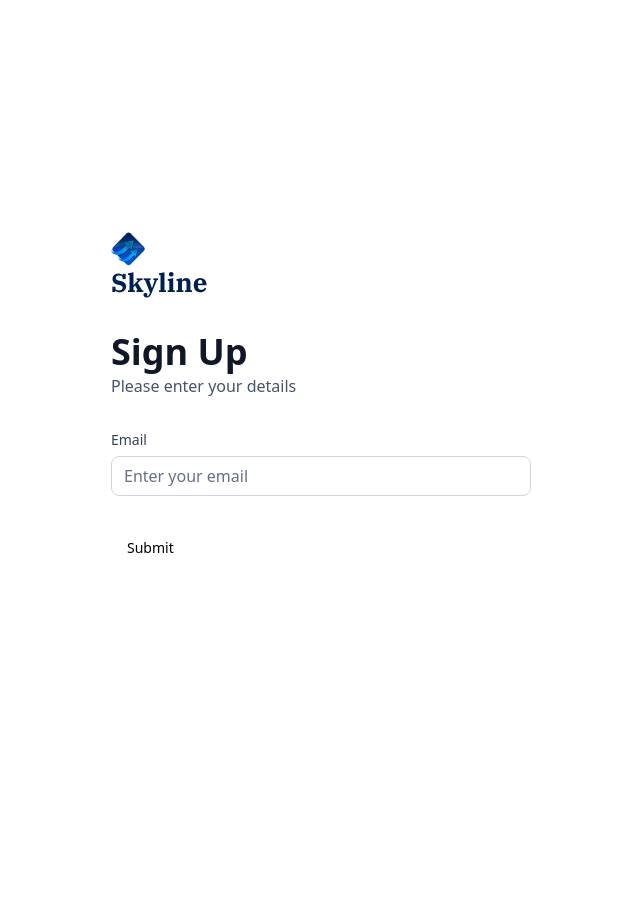
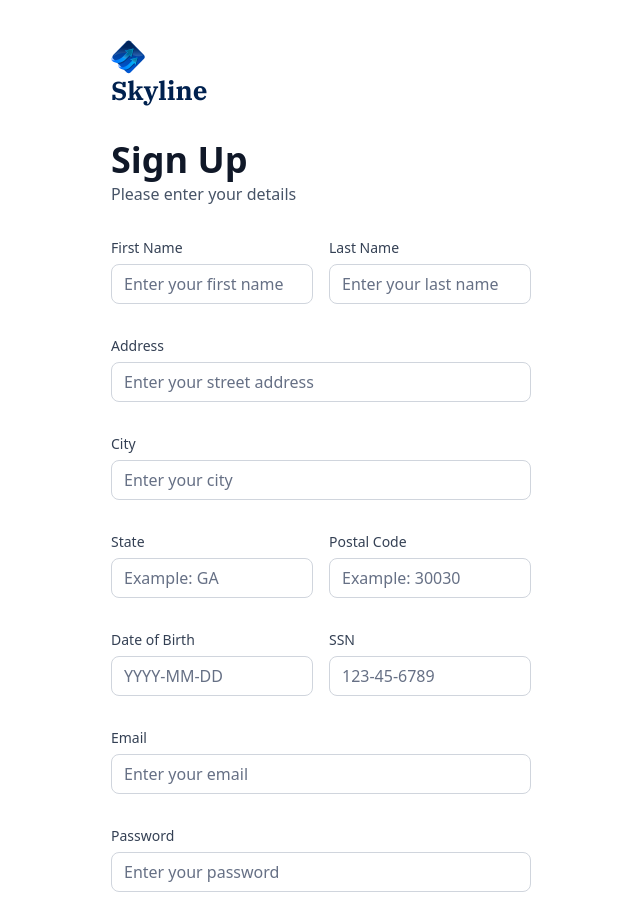
Before and after one commit to kenton/skyline, a Next.js app: page /signup in a window 1280 px wide. Shown: the top 922 px of the page, without its empty margins (319-959 px from the left). Before the commit the page ends 800 px from the top, so only its background shows below. Built offline with nearby package versions, Linux system fonts and the light colour scheme.

Commit message:
Finishes implemenation of auth forms

```diff
--- a/components/AuthForm.tsx
+++ b/components/AuthForm.tsx
@@ -11,23 +11,16 @@
 
 // Imports for building shadcn <Form /> component
 import { Button } from "@/components/ui/button";
-import {
-  Form,
-  FormControl,
-  FormDescription,
-  FormField,
-  FormItem,
-  FormLabel,
-  FormMessage,
-} from "@/components/ui/form";
-import { Input } from "@/components/ui/input";
-
-const formSchema = z.object({
-  email: z.string().email(),
-});
+import { Form } from "@/components/ui/form";
+import CustomInput from "./CustomInput";
+import { authFormSchema } from "@/lib/utils";
+import { Loader2 } from "lucide-react";
 
 const AuthForm = ({ type }: { type: string }) => {
   const [user, setUser] = useState(null);
+  const [isLoading, setIsLoading] = useState(false);
+
+  const formSchema = authFormSchema(type);
 
   // Pasted from https://ui.shadcn.com/docs/components/form
   // 1. Define your form.
@@ -35,6 +28,7 @@
     resolver: zodResolver(formSchema),
     defaultValues: {
       email: "",
+      password: "",
     },
   });
 
@@ -42,7 +36,9 @@
   function onSubmit(values: z.infer<typeof formSchema>) {
     // Do something with the form values.
     // ✅ This will be type-safe and validated.
+    setIsLoading(true);
     console.log(values);
+    setIsLoading(false);
   }
 
   return (
@@ -77,28 +73,108 @@
         <>
           <Form {...form}>
             <form onSubmit={form.handleSubmit(onSubmit)} className="space-y-8">
-              <FormField
+              {type === "sign-up" && (
+                <>
+                  <div className="flex gap-4">
+                    <CustomInput
+                      control={form.control}
+                      name="firstName"
+                      label="First Name"
+                      placeholder="Enter your first name"
+                    />
+                    <CustomInput
+                      control={form.control}
+                      name="lastName"
+                      label="Last Name"
+                      placeholder="Enter your last name"
+                    />
+                  </div>
+                  <CustomInput
+                    control={form.control}
+                    name="address1"
+                    label="Address"
+                    placeholder="Enter your street address"
+                  />
+                  <CustomInput
+                    control={form.control}
+                    name="city"
+                    label="City"
+                    placeholder="Enter your city"
+                  />
+                  <div className="flex gap-4">
+                    <CustomInput
+                      control={form.control}
+                      name="state"
+                      label="State"
+                      placeholder="Example: GA"
+                    />
+                    <CustomInput
+                      control={form.control}
+                      name="postalCode"
+                      label="Postal Code"
+                      placeholder="Example: 30030"
+                    />
+                  </div>
+                  <div className="flex gap-4">
+                    <CustomInput
+                      control={form.control}
+                      name="dateOfBirth"
+                      label="Date of Birth"
+                      placeholder="YYYY-MM-DD"
+                    />
+                    <CustomInput
+                      control={form.control}
+                      name="ssn"
+                      label="SSN"
+                      placeholder="123-45-6789"
+                    />
+                  </div>
+                </>
+              )}
+              <CustomInput
                 control={form.control}
                 name="email"
-                render={({ field }) => (
-                  <div className="form-item">
-                    <FormLabel className="form-label">Email</FormLabel>
-                    <div className="flex w-full flex-col">
-                      <FormControl>
-                        <Input
-                          placeholder="Enter your email"
-                          className="input-class"
-                          {...field}
-                        />
-                      </FormControl>
-                      <FormMessage className="form-message mt-2" />
-                    </div>
-                  </div>
-                )}
+                label="Email"
+                placeholder="Enter your email"
               />
-              <Button type="submit">Submit</Button>
+
+              <CustomInput
+                control={form.control}
+                name="password"
+                label="Password"
+                placeholder="Enter your password"
+                type="password"
+              />
+
+              <div className="flex flex-col gap-4">
+                <Button type="submit" disabled={isLoading} className="form-btn">
+                  {isLoading ? (
+                    <>
+                      <Loader2 size={20} className="animate-spin" /> &nbsp;
+                      Loading...
+                    </>
+                  ) : type === "sign-in" ? (
+                    "Sign In"
+                  ) : (
+                    "Sign Up"
+                  )}
+                </Button>
+              </div>
             </form>
           </Form>
+          <footer className="flex justify-center gap-1">
+            <p className="text-14 font-normal text-gray-600">
+              {type === "sign-in"
+                ? "Don't have an account?"
+                : "Already have an account?"}
+            </p>
+            <Link
+              href={type === "sign-in" ? "/signup" : "/signin"}
+              className="form-link"
+            >
+              {type === "sign-in" ? "Sign Up" : "Sign In"}
+            </Link>
+          </footer>
         </>
       )}
     </section>
--- /dev/null
+++ b/components/CustomInput.tsx
@@ -0,0 +1,49 @@
+import React from "react";
+import { Control, FieldPath, Form, UseFormReturn } from "react-hook-form";
+import { FormControl, FormField, FormLabel, FormMessage } from "./ui/form";
+import { Input } from "./ui/input";
+import { z } from "zod";
+import { authFormSchema } from "@/lib/utils";
+
+const formSchema = authFormSchema("sign-up");
+
+interface CustomInputProps {
+  control: Control<z.infer<typeof formSchema>>;
+  name: FieldPath<z.infer<typeof formSchema>>;
+  label: string;
+  placeholder: string;
+  type?: string;
+}
+
+const CustomInput = ({
+  control,
+  name,
+  label,
+  placeholder,
+  type = "text",
+}: CustomInputProps) => {
+  return (
+    <FormField
+      control={control}
+      name={name}
+      render={({ field }) => (
+        <div className="form-item">
+          <FormLabel className="form-label">{label}</FormLabel>
+          <div className="flex w-full flex-col">
+            <FormControl>
+              <Input
+                placeholder={placeholder}
+                className="input-class"
+                type={type}
+                {...field}
+              />
+            </FormControl>
+            <FormMessage className="form-message mt-2" />
+          </div>
+        </div>
+      )}
+    />
+  );
+};
+
+export default CustomInput;
--- a/lib/utils.ts
+++ b/lib/utils.ts
@@ -2,6 +2,7 @@
 import { type ClassValue, clsx } from "clsx";
 import qs from "query-string";
 import { twMerge } from "tailwind-merge";
+import { z } from "zod";
 
 export function cn(...inputs: ClassValue[]) {
   return twMerge(clsx(inputs));
@@ -193,3 +194,23 @@
 
   return date > twoDaysAgo ? "Processing" : "Success";
 };
+
+export const authFormSchema = (type: string) =>
+  z.object({
+    //sign-up only
+    firstName: type === "sign-in" ? z.string().optional() : z.string().min(3),
+    lastName: type === "sign-in" ? z.string().optional() : z.string(),
+    address1: type === "sign-in" ? z.string().optional() : z.string().max(50),
+    city: type === "sign-in" ? z.string().optional() : z.string(),
+    state:
+      type === "sign-in" ? z.string().optional() : z.string().min(2).max(2),
+    postalCode:
+      type === "sign-in" ? z.string().optional() : z.string().min(5).max(5),
+    dateOfBirth:
+      type === "sign-in" ? z.string().optional() : z.string().min(10),
+    ssn: type === "sign-in" ? z.string().optional() : z.string(),
+
+    //sign-up and sign-in
+    email: z.string().email(),
+    password: z.string().min(8).max(255),
+  });
```
